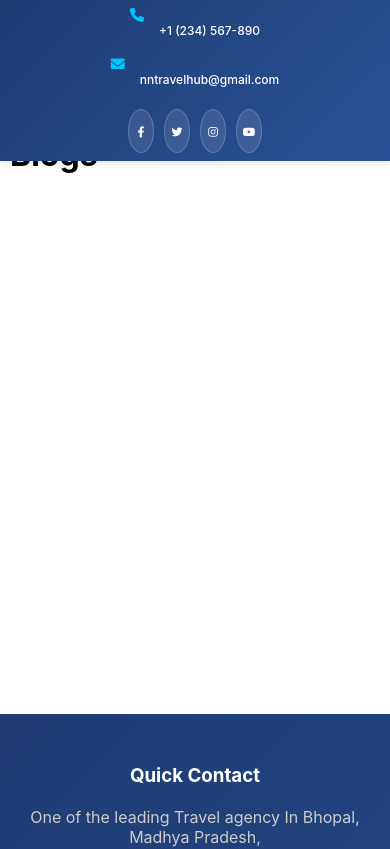
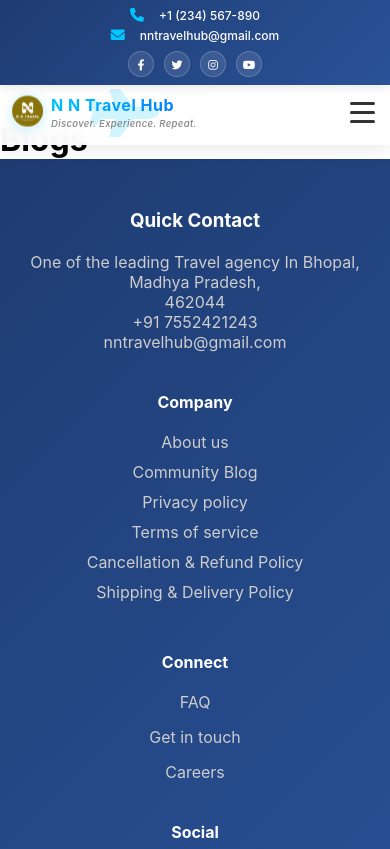
Before and after one commit to sourabhnateria/Travel-website, a React (Create React App) app in the folder client/: page /blogs in a window 390 px wide. Shown: the top 849 px of the page. Built offline with nearby package versions, Linux system fonts and the light colour scheme.

Commit message:
Fix: Critical CSS syntax errors causing navbar to hide on mobile

```diff
--- a/client/src/App.css
+++ b/client/src/App.css
@@ -37,79 +37,47 @@
   }
 }
 
-/* Ensure full app layout works properly */
-.App {
-  display: flex;
-  flex-direction: column;
+/* Critical: Proper app structure */
+#root {
+  width: 100%;
   min-height: 100vh;
-  width: 100%;
-  overflow-x: hidden;
 }
 
-/* Main content area - critical for mobile */
-main,
-.main-content,
-.page-content,
-.content-wrapper {
-  flex: 1;
-  min-height: calc(100vh - 200px);
-  padding: 20px;
-  background: #fff;
+.App {
+  width: 100%;
+  min-height: 100vh;
   position: relative;
-  z-index: 1;
-  width: 100%;
 }
 
-/* Mobile responsive fixes */
+/* Main content area */
+main,
+.main-content {
+  width: 100%;
+  min-height: calc(100vh - 200px);
+  padding-top: 20px;
+  padding-bottom: 20px;
+}
+
+/* Mobile fixes */
 @media screen and (max-width: 768px) {
   main,
-  .main-content,
-  .page-content,
-  .content-wrapper {
-    min-height: calc(100vh - 300px);
-    padding: 20px 15px;
+  .main-content {
+    min-height: calc(100vh - 280px);
+    padding-top: 10px;
+    padding-bottom: 10px;
   }
 
-  /* Ensure all links are clickable on mobile */
-  a, button, .nav-link {
+  /* Make links clickable on mobile */
+  a, button {
     touch-action: manipulation;
-    -webkit-tap-highlight-color: rgba(0, 0, 0, 0.1);
+    -webkit-tap-highlight-color: rgba(0, 198, 255, 0.2);
     cursor: pointer;
-    min-height: 44px;
-    display: inline-flex;
-    align-items: center;
   }
 }
 
 @media screen and (max-width: 480px) {
   main,
-  .main-content,
-  .page-content,
-  .content-wrapper {
-    min-height: calc(100vh - 250px);
-    padding: 15px 10px;
+  .main-content {
+    min-height: calc(100vh - 240px);
   }
 }
-
-/* Ensure body layout is correct */
-html, body {
-  margin: 0;
-  padding: 0;
-  width: 100%;
-  overflow-x: hidden;
-  -webkit-overflow-scrolling: touch;
-}
-
-body {
-  display: flex;
-  flex-direction: column;
-  min-height: 100vh;
-}
-
-/* Fix for React Router links on mobile */
-#root {
-  display: flex;
-  flex-direction: column;
-  min-height: 100vh;
-  width: 100%;
-}
--- a/client/src/index.css
+++ b/client/src/index.css
@@ -1,10 +1,20 @@
+/* Base styles */
+* {
+  margin: 0;
+  padding: 0;
+  box-sizing: border-box;
+}
+
 body {
   margin: 0;
+  padding: 0;
   font-family: -apple-system, BlinkMacSystemFont, 'Segoe UI', 'Roboto', 'Oxygen',
     'Ubuntu', 'Cantarell', 'Fira Sans', 'Droid Sans', 'Helvetica Neue',
     sans-serif;
   -webkit-font-smoothing: antialiased;
   -moz-osx-font-smoothing: grayscale;
+  width: 100%;
+  overflow-x: hidden;
 }
 
 code {
@@ -12,24 +22,19 @@ code {
     monospace;
 }
 
-/* Mobile touch fixes */
-*, *::before, *::after {
-  box-sizing: border-box;
-}
-
 html {
+  width: 100%;
+  overflow-x: hidden;
   -webkit-tap-highlight-color: rgba(0, 0, 0, 0);
   -webkit-touch-callout: none;
 }
 
-/* Ensure all interactive elements work on touch */
+/* Make all interactive elements touchable */
 a, button, input, select, textarea, [role="button"] {
   touch-action: manipulation;
-  -webkit-user-select: none;
-  user-select: none;
 }
 
-/* Allow text selection in content */
+/* Allow text selection */
 p, span, h1, h2, h3, h4, h5, h6 {
   -webkit-user-select: text;
   user-select: text;
```
